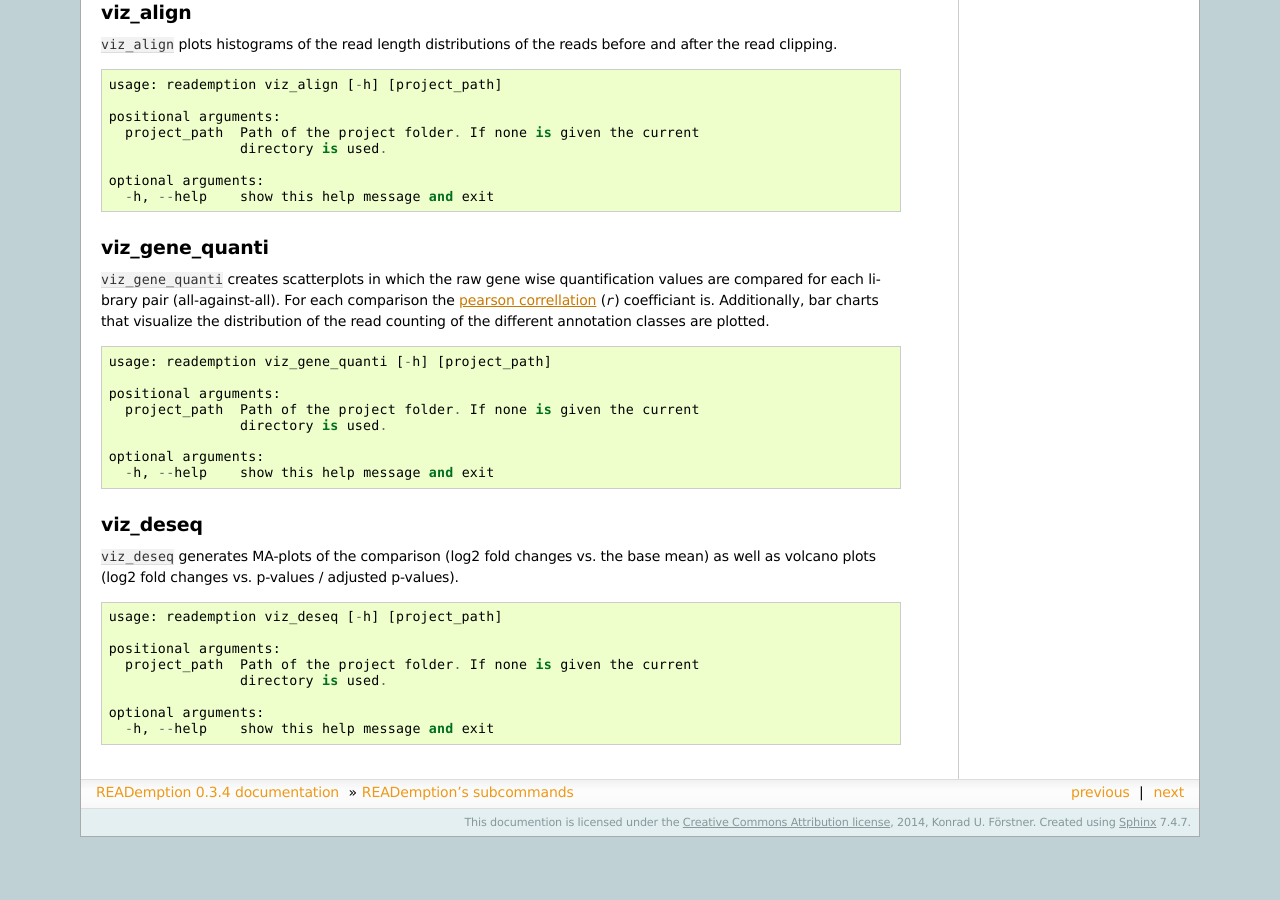
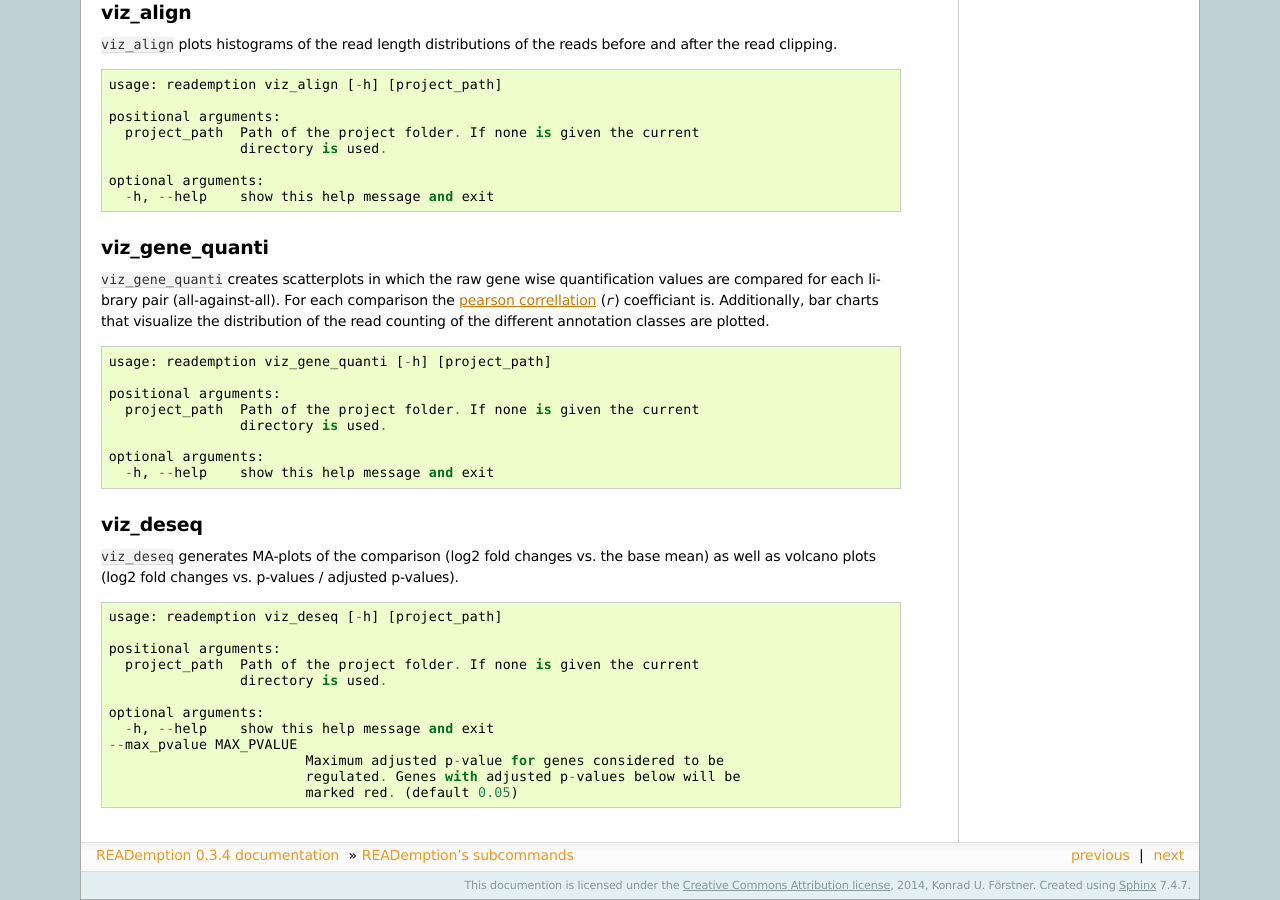
Before and after one commit to foerstner-lab/READemption, a Sphinx documentation site: the page built from docs/source/subcommands.rst, in a window 1280 px wide and 900 px high, scrolled down 4021 px. Built offline with Sphinx 7.4.7, drawn with Linux system fonts in a browser that asks for light colours; pages that are not in the unit, such as notebooks, are missing from menus; before the commit the page ends 4858 px from its top, so only the background shows below that.

Commit message:
Update documentation

```diff
--- a/docs/source/subcommands.rst
+++ b/docs/source/subcommands.rst
@@ -336,3 +336,7 @@ vs. p-values / adjusted p-values).
 
   optional arguments:
     -h, --help    show this help message and exit
+  --max_pvalue MAX_PVALUE
+                          Maximum adjusted p-value for genes considered to be
+                          regulated. Genes with adjusted p-values below will be
+                          marked red. (default 0.05)
```
